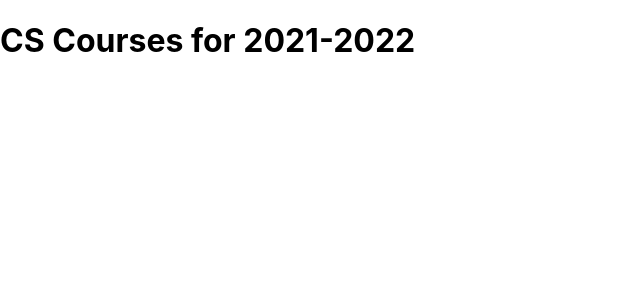
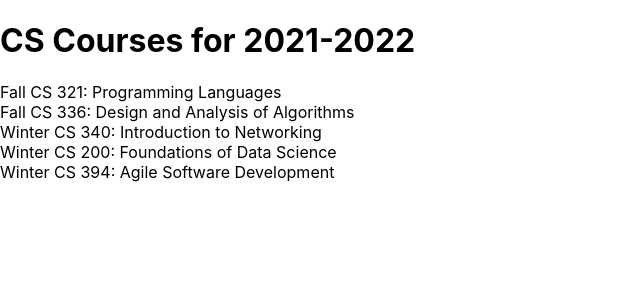
Before and after one commit to collinmurch/394-murch-scheduler, a React (Create React App) app: page / in a window 1280 px wide. Shown: the top 300 px of the page, without its empty margins (0-640 px from the left). Built offline with nearby package versions, Linux system fonts and the light colour scheme.

Commit message:
Showed a List of Courses

```diff
--- a/src/App.js
+++ b/src/App.js
@@ -1,13 +1,71 @@
 import React from 'react'
 
 const schedule = {
-	title: 'CS Courses for 2021-2022'
+	title: 'CS Courses for 2021-2022',
+    courses: {
+        'F321': {
+            id: 'F321',
+            meets: 'TuTh 17:00-18:20',
+            title: 'Programming Languages'
+        },
+        'F336': {
+            id: 'F336',
+            meets: 'TuTh 11:00-12:20',
+            title: 'Design and Analysis of Algorithms'
+        },
+        'W340': {
+            id: 'W340',
+            meets: 'TuTh 9:30-10:50',
+            title: 'Introduction to Networking'
+        },
+        'W200': {
+            id: 'W200',
+            meets: 'TuTh 12:30-13:50',
+            title: 'Foundations of Data Science'
+        },
+        'W394': {
+            id: 'W394',
+            meets: 'MW 15:30-16:50',
+            title: 'Agile Software Development'
+        }
+    }
 }
 
+const terms = {
+    F: 'Fall',
+    W: 'Winter',
+    S: 'Spring'
+}
+
+const Banner = ({ title }) => (
+    <h1>{ title }</h1>
+)
+
+const getCourseTerm = course => (
+    terms[course.id.charAt(0)]
+)
+
+const getCourseNumber = course => (
+  course.id.slice(1, 4)
+)
+
+const Course = ({ course }) => (
+  <div>
+    { getCourseTerm(course) } CS { getCourseNumber(course) }: { course.title }
+  </div>
+)
+
+const CourseList = ({ courses }) => (
+    <div>
+        { Object.values(courses).map(course => <Course key={course.id} course={ course } />) }
+    </div>
+)
+
 const App = () => (
-	<div>
-		<h1>{schedule.title}</h1>
-	</div>
+    <div>
+        <Banner title={ schedule.title } />
+        <CourseList courses={ schedule.courses } />
+    </div>
 )
 
 export default App
```
